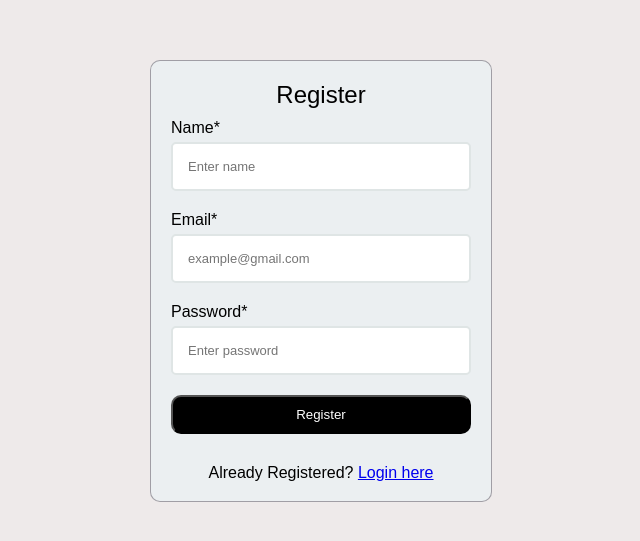
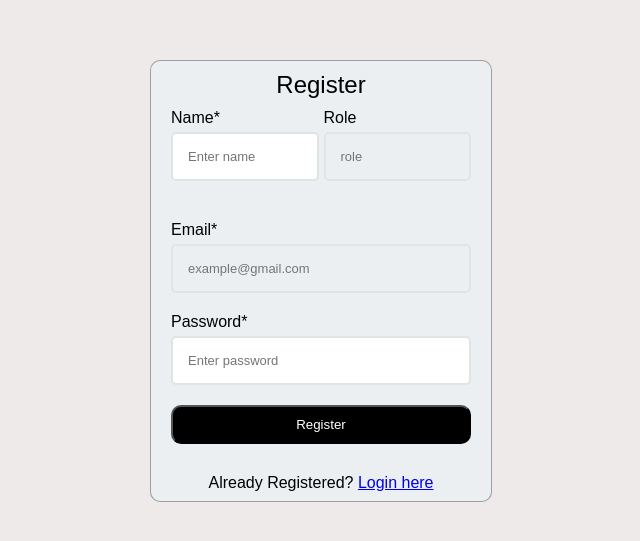
Before and after one commit to harlleenn/student__management_system_, a React (Create React App) app: page /register in a window 1280 px wide. Shown: the part 127-668 px from the top of the page, without its empty margins (319-959 px from the left). Built offline with nearby package versions, Linux system fonts and the light colour scheme.

Commit message:
added role based auth

```diff
--- a/src/components/studentDisplay/StudentData.jsx
+++ b/src/components/studentDisplay/StudentData.jsx
@@ -159,6 +159,7 @@ useEffect(() => {
     return () => clearTimeout(timeoutId);
   }, [query]);
 
+
   const handleDelete = (id) => {
     axios.delete(`http://localhost:8000/students/${id}`, {}).then(() => {
       fetchData(false);
--- a/src/pages/inviteUser/Popup.jsx
+++ b/src/pages/inviteUser/Popup.jsx
@@ -16,6 +16,7 @@ export default function Popup() {
         position: "top-center",
       });
       console.log(response.data.message);
+
     } catch (error) {
       console.log(error);
       toast.error("There was an error please try again", {
@@ -45,6 +46,7 @@ export default function Popup() {
               name="userRole"
               id="admin"
               checked={userRole === "Admin"}
+              required
               onChange={(e) => setUserRole(e.target.value)}
             />
             <label htmlFor="viewer">Viewer</label>
@@ -54,6 +56,7 @@ export default function Popup() {
               name="userRole"
               id="viewer"
               checked={userRole === "Viewer"}
+               required
               onChange={(e) => setUserRole(e.target.value)}
             />
             <label htmlFor="editor">Editor</label>
@@ -63,6 +66,7 @@ export default function Popup() {
               name="userRole"
               id="editor"
               checked={userRole === "Editor"}
+               required={true}
               onChange={(e) => setUserRole(e.target.value)}
             />
           </div>
--- a/src/pages/registerForm/Register.jsx
+++ b/src/pages/registerForm/Register.jsx
@@ -1,8 +1,9 @@
-import React, { useState } from "react";
+import React, { useState, useEffect } from "react";
 import styles from "./register.module.css";
 
 import { toast, ToastContainer } from "react-toastify";
 import axios from "axios";
+import { useSearchParams } from "react-router";
 export default function Register() {
   const [name, setName] = useState("");
   const [email, setEmail] = useState("");
@@ -10,12 +11,33 @@ export default function Register() {
   const [error, setError] = useState("")
   const [messageError , setMessageError] = useState("")
   const [emailError, setEmailError] = useState("")
+  const [userRoleData,setUserRoleData] = useState("")
+const [searchParams] = useSearchParams()
+const emailValue = searchParams.get('email')
+console.log(emailValue)
+  useEffect(() => {
+    const fetchInvite = async () => {
+    try{
+      const response = await axios.get(`http://localhost:8000/invite-user?email=${emailValue}`)
+      setEmail(response.data.email)
+      setUserRoleData(response.data.userRole)
+      console.log(response.data)
+      console.log(response.data.userRole, "this is the role that i am getting in response")
+      console.log(response.data.email, "this i sthe emialalal")
+    }catch(error){
+      toast.error("there was an eror")
+    }
 
+  }
+  if(emailValue){
+     fetchInvite()
+  }
 
+},[emailValue])
 const handleSubmit = (e) => {
   console.log("")
     e.preventDefault()
-      const registerData = {name , email , password}
+      const registerData = {name , email , password, userRoleData}
     axios.post("http://localhost:8000/auth/register", registerData)
       .then((response) => {
       setEmail("")
@@ -47,18 +69,30 @@ const handleSubmit = (e) => {
 
   return (
     <div className={styles.registerCont}>
+
        <div className={styles.register}>
 
       <div className={styles.heading}>Register</div>
       <form onSubmit={() => handleSubmit()}>
 
-        <div>
-          <label>Name*</label>
+        <div className={styles.nameRoleCont}>
+          <div className={styles.nameRole}>
+              <label>Name*</label>
           <input placeholder="Enter name"
            value={name}
           onChange={(e) => setName(e.target.value)}
+          required/>
+          </div>
+        <div className={styles.nameRole}>
+          <label>Role</label>
+          <input disabled
+          placeholder="role"
+          value={userRoleData}/>
+        </div>
 
-          required/>
+        </div>
+        <div>
+
         </div>
         {/* <div className={styles.errorMessage}>{messageError}</div> */}
         <div>
@@ -67,8 +101,9 @@ const handleSubmit = (e) => {
           type="email"
            value={email}
           onChange={(e) => setEmail(e.target.value)}
-
-          required/>
+          required
+          disabled
+        />
 
         </div>
              {/* <div className={styles.errorMessage}>{emailError}</div> */}
--- a/src/pages/registerForm/register.module.css
+++ b/src/pages/registerForm/register.module.css
@@ -64,3 +64,15 @@ form {
   color: red;
   font-weight: 500;
 }
+.nameRole{
+  display: flex;
+  flex-direction: column;
+
+  justify-content: center;
+  width: 100%;
+}
+.nameRoleCont{
+  display: flex;
+  display: row;
+  gap: 5px;
+}
```
Also changed, not shown: 1 other file (tests, documents, lock files or other folders).
